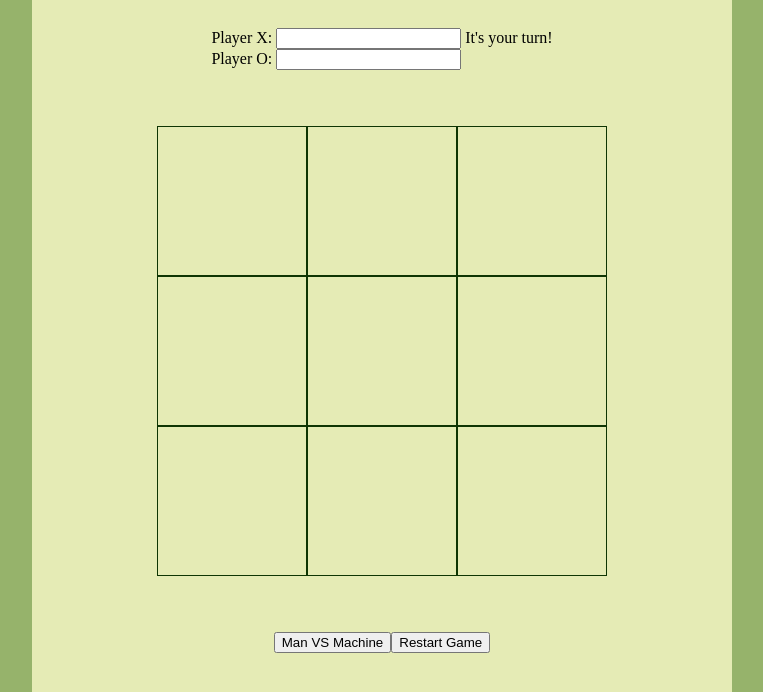
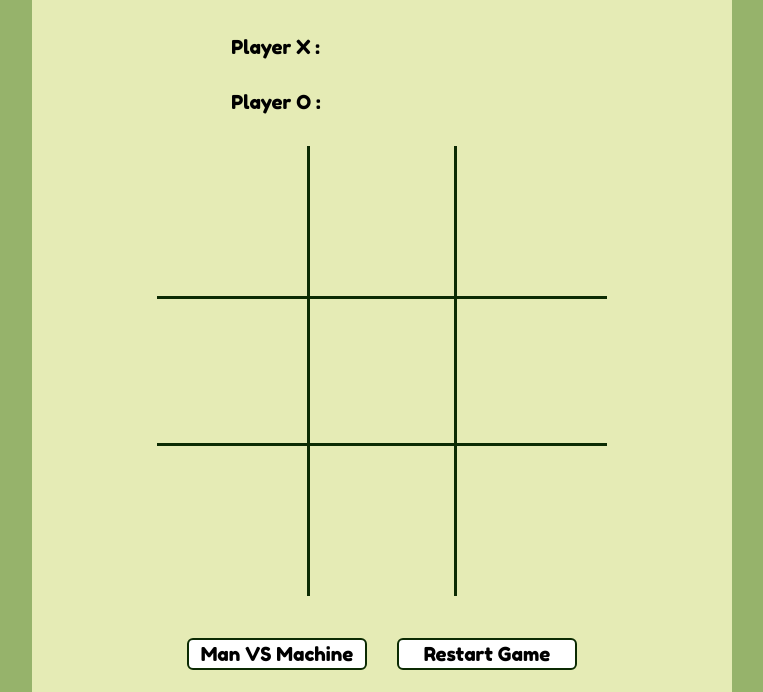
Before and after one commit to octavian-sn/odin-tic-tac-toe, a plain HTML site: page index.html in a window 1280 px wide. Shown: the part 151-843 px from the top of the page, without its empty margins (258-1021 px from the left). Drawn offline with Linux system fonts and the light colour scheme; a web font is replaced by a local one.

Commit message:
Clean up css, remove board access after game end

```diff
--- a/index.html
+++ b/index.html
@@ -6,7 +6,7 @@
     <meta name="viewport" content="width=device-width, initial-scale=1.0">
     <title>Tic-Tac-Toe</title>
     <link rel="stylesheet" href="style.css">
-    <link href="https://fonts.googleapis.com/css2?family=Barriecito&family=Permanent+Marker&display=swap" rel="stylesheet">
+    <link href="https://fonts.googleapis.com/css2?family=Barriecito&family=Fredoka+One&family=Permanent+Marker&family=Shadows+Into+Light&display=swap" rel="stylesheet">
     <script src="script.js" defer></script>
 </head>
 <body>
@@ -17,12 +17,12 @@
         <div id="players">
             <div class="players__window">
                 <div>
-                    <label for="X">Player X:</label>
+                    <label for="X">Player X :</label>
                     <input type="text" name="playerx" id="X">
-                    <output id="playerx">It's your turn!</output>
+                    <output id="playerx"></output>
                 </div>
                 <div>
-                    <label for="O">Player O:</label>
+                    <label for="O">Player O :</label>
                     <input type="text" name="playero" id="O">
                     <output id="playero"></output>
                 </div>
@@ -52,8 +52,7 @@
             </span>
         </div>
         <div class="modal" id="modal">
-            <div id="modal__window">The winner is:
-            </div>
+            <div id="modal__window"></div>
             <button id="modal__button">New Game</button>
         </div>
         <div id="overlay"></div>
--- a/script.js
+++ b/script.js
@@ -7,6 +7,7 @@ const player = (playerTag) => {
 };
 
 const board = (() => {
+    const gameBoard = document.getElementById('board');
     let squares = Array.from(document.querySelectorAll('.square'));
     let choices = ['', '', '', '', '', '', '', '', '',];
 
@@ -37,7 +38,7 @@ const board = (() => {
         })
     })
 
-    return {squares, choices, newBoard};
+    return {squares, choices, newBoard, gameBoard};
 })();
 
 let PlayerX = player('X');
@@ -54,6 +55,7 @@ const game = (() => {
         PlayerX.score = 0;
         PlayerO.score = 0;
         game.turnOf = 'X';
+        board.gameBoard.classList.remove('inactive');
     };
 
     // Change names of players
@@ -133,11 +135,11 @@ const modal = (() => {
 
     // Open pop-up
     function open() {
-        console.log(game.winner);
         modalMessage.innerHTML = game.winner;
         if (modal == null) return
         modal.classList.add('active')
         overlay.classList.add('active')
+        board.gameBoard.classList.add('inactive');
     }
     // Close pop-up
     function close() {
--- a/style.css
+++ b/style.css
@@ -1,9 +1,13 @@
+*{
+    font-family: 'Permanent Marker', cursive;
+}
+
 :root {
     --one-color: #d5e1df;
     --two-color: #e5ebb5;
     --three-color: #b5e7a0;
     --four-color: #96b36b;
-    --black-color: rgb(15, 53, 3);
+    --black-color: rgb(12, 43, 3);
 }
 
 body {
@@ -18,6 +22,7 @@ body {
     width: 700px;
     height: 100%;
     background-color: var(--two-color);
+    font-weight: lighter;
 }
 
 #header,
@@ -26,14 +31,50 @@ body {
 #footer {
     display: flex;
     justify-content: center;
-    margin-bottom: 8%;
+    margin-bottom: 4%;
+    font-size: 1.4rem;
+}
+
+.players__window div label,
+#menu button {
+    font-family: 'Fredoka One', cursive;
+}
+
+button {
+    border-radius: 6px;
+    border: 2px solid var(--black-color);
+    font-weight:lighter;
+    background-color: white;
+}
+
+button:active {
+    box-shadow: 0 3px 2px 0px var(--four-color);
+    transform: translateY(3px);
 }
 
 #header {
-    font-family: 'Permanent Marker', cursive;
     font-size: 2rem;
     margin-bottom: 0;
     color: var(--black-color);
+}
+
+.players__window {
+    display: flex;
+    flex-direction: column;
+    gap: 20px;
+}
+
+label {
+    font-size: 1.2rem;
+}
+
+input {
+    background-color: var(--two-color);
+    outline: none;
+    border:none;
+    width:200px;
+    font-size: 1.4rem;
+    overflow: visible;
 }
 
 #board {
@@ -41,20 +82,53 @@ body {
     justify-content: center;
     grid-template-columns: 150px 150px 150px;
     grid-template-rows: 150px 150px 150px;
-    margin-bottom: 8%;
+    margin-bottom: 6%;
+}
+
+#board.inactive {
+    pointer-events: none;
 }
 
 #board div {
     font-family: 'Permanent Marker', cursive;
     font-size: 8rem;
     color: var(--four-color);
-    border: 1px solid var(--black-color);
     display: flex;
     justify-content: center;
     align-items: center;
     background-color: var(--two-color);
 }
 
+.four {
+    border: 3px solid var(--black-color);
+}
+
+.one,
+.seven {
+    border-left: 3px solid var(--black-color);
+    border-right: 3px solid var(--black-color);
+}
+
+.three,
+.five {
+    border-bottom: 3px solid var(--black-color);
+    border-top: 3px solid var(--black-color);
+}
+
+#menu {
+    display: flex;
+    flex-direction: row;
+    gap: 30px;
+}
+
+#menu button {
+    font-size: 1.2rem;
+    width: 180px;
+    height: 32px;
+    cursor: pointer;
+}
+
+/* Popup window */
 #modal {
     position: fixed;
     top: 50%;
@@ -67,21 +141,26 @@ body {
     flex-direction: column;
     justify-content: center;
     align-items: center;
-    width: 350px;
     height: 200px;
-    gap: 40px;
-    border-radius: 5px;
+    width: 500px;
+    gap: 30px;
+    border-radius: 10px;
+    box-shadow: 3px 3px 5px 0px #000000;
 }
 
 #modal__window {
+    padding: 0 50px;
     display: flex;
     justify-content: center;
     font-size: 2rem;
+    width: fit-content;
 }
 
 #modal__button {
-    width: 100px;
-
+    font-size: larger;
+    height: 40px;
+    width: 120px;
+    cursor: pointer;
 }
 
 #modal.active {
```
